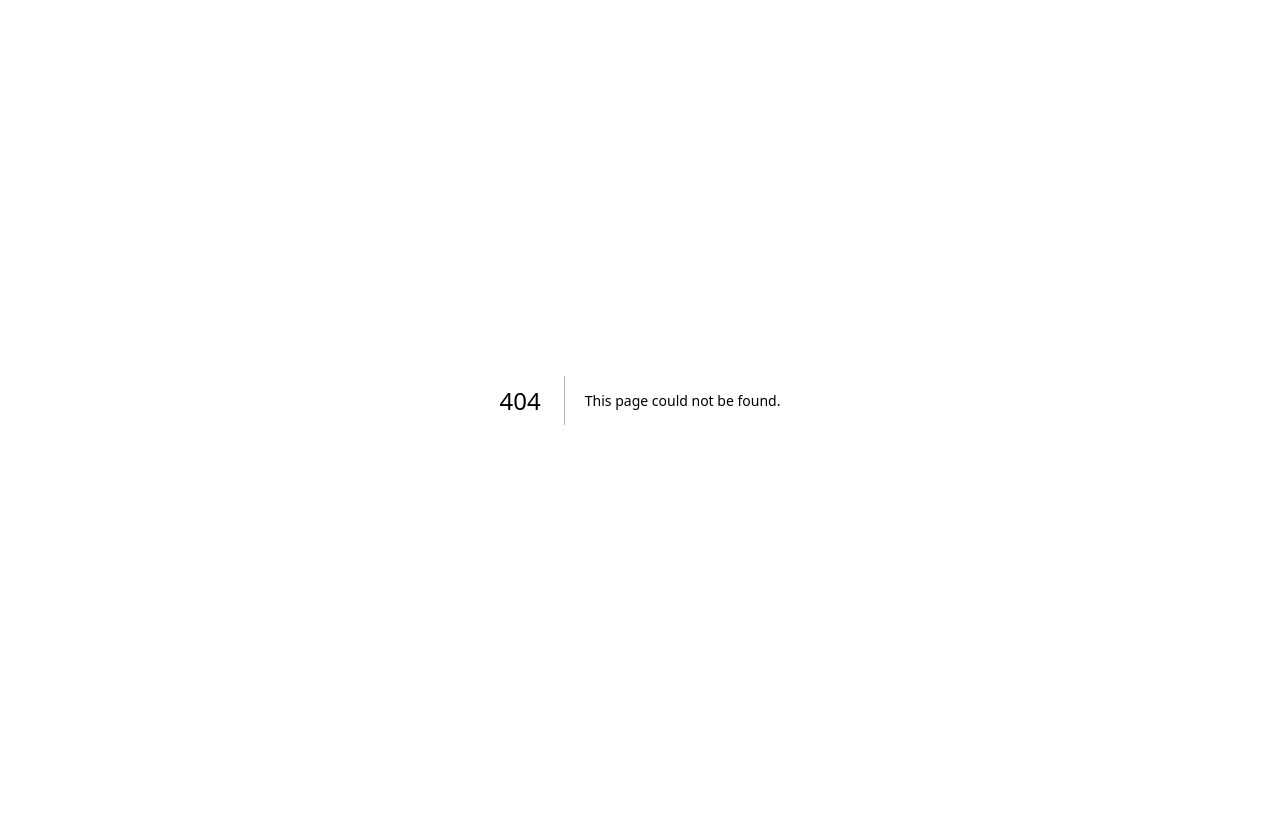
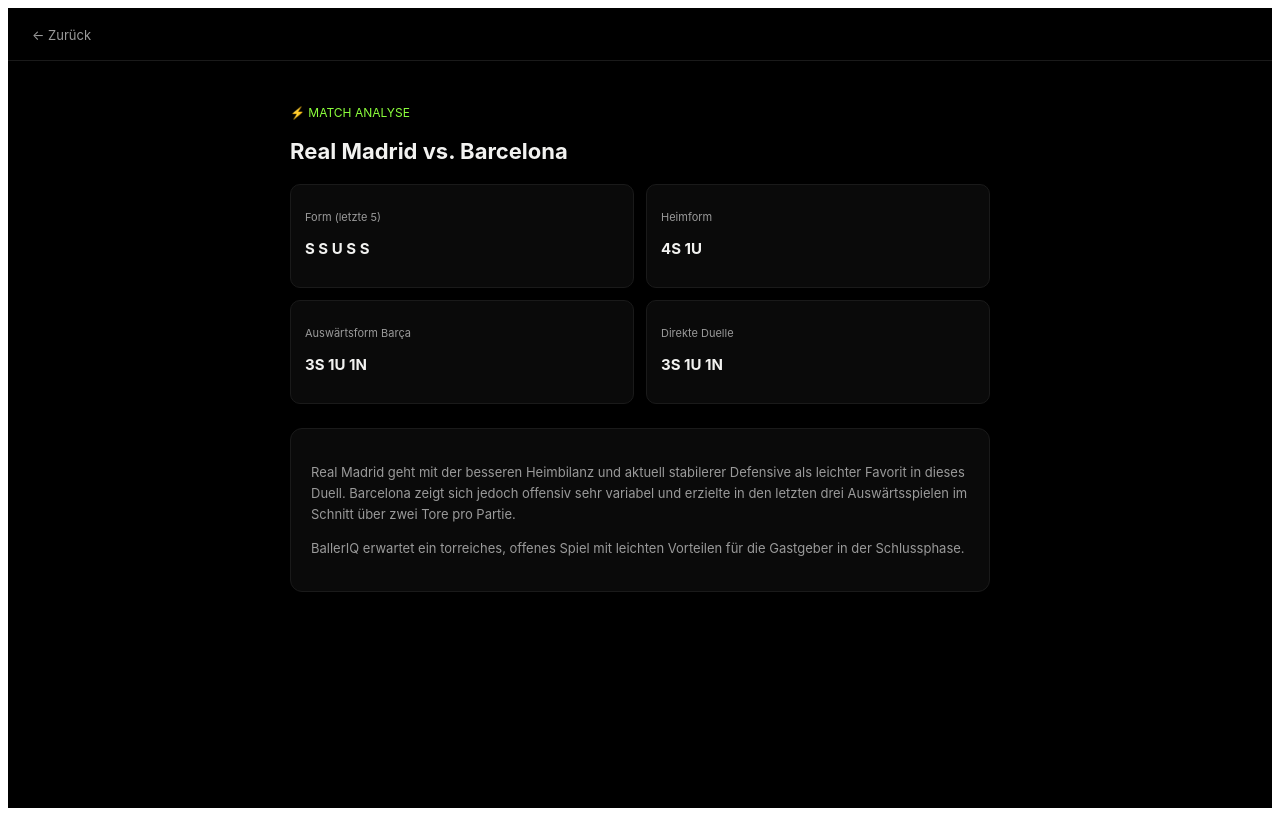
Before and after one commit to balleriq-dev/Balleriq, a Next.js app: page /match-analyse in a window 1280 px wide. Before the commit this address had no page. Built offline with nearby package versions, Linux system fonts and the light colour scheme.

Commit message:
match-analyse.js erstellen

```diff
--- /dev/null
+++ b/pages/match-analyse.js
@@ -0,0 +1,33 @@
+import Link from "next/link";
+
+export default function MatchAnalyse() {
+  return (
+    <div style={{ minHeight: "100vh", background: "#000", color: "#F2F2F0", fontFamily: "Inter, sans-serif" }}>
+      <nav style={{ position: "sticky", top: 0, zIndex: 20, padding: "16px 24px", borderBottom: "1px solid #1A1A1A", background: "rgba(0,0,0,0.9)" }}>
+        <Link href="/" style={{ color: "#9A9A9A", textDecoration: "none", fontSize: "13px" }}>← Zurück</Link>
+      </nav>
+      <section style={{ maxWidth: "700px", margin: "0 auto", padding: "32px 20px 60px" }}>
+        <p style={{ fontSize: "12px", color: "#8CFF3C", marginBottom: "10px" }}>⚡ MATCH ANALYSE</p>
+        <h1 style={{ fontSize: "22px", fontWeight: 700, marginBottom: "20px" }}>Real Madrid vs. Barcelona</h1>
+
+        <div style={{ display: "grid", gridTemplateColumns: "repeat(2, 1fr)", gap: "12px", marginBottom: "24px" }}>
+          {[["Form (letzte 5)", "S S U S S"], ["Heimform", "4S 1U"], ["Auswärtsform Barça", "3S 1U 1N"], ["Direkte Duelle", "3S 1U 1N"]].map(([label, val]) => (
+            <div key={label} style={{ background: "#0A0A0A", border: "1px solid #1A1A1A", borderRadius: "10px", padding: "14px" }}>
+              <p style={{ fontSize: "11px", color: "#9A9A9A", marginBottom: "4px" }}>{label}</p>
+              <p style={{ fontSize: "15px", fontWeight: 700 }}>{val}</p>
+            </div>
+          ))}
+        </div>
+
+        <div style={{ background: "#0A0A0A", border: "1px solid #1A1A1A", borderRadius: "12px", padding: "20px" }}>
+          <p style={{ fontSize: "13px", color: "#9A9A9A", lineHeight: 1.6, marginBottom: "12px" }}>
+            Real Madrid geht mit der besseren Heimbilanz und aktuell stabilerer Defensive als leichter Favorit in dieses Duell. Barcelona zeigt sich jedoch offensiv sehr variabel und erzielte in den letzten drei Auswärtsspielen im Schnitt über zwei Tore pro Partie.
+          </p>
+          <p style={{ fontSize: "13px", color: "#9A9A9A", lineHeight: 1.6 }}>
+            BallerIQ erwartet ein torreiches, offenes Spiel mit leichten Vorteilen für die Gastgeber in der Schlussphase.
+          </p>
+        </div>
+      </section>
+    </div>
+  );
+}
```
